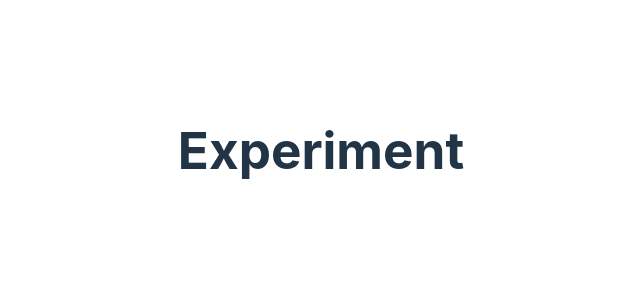
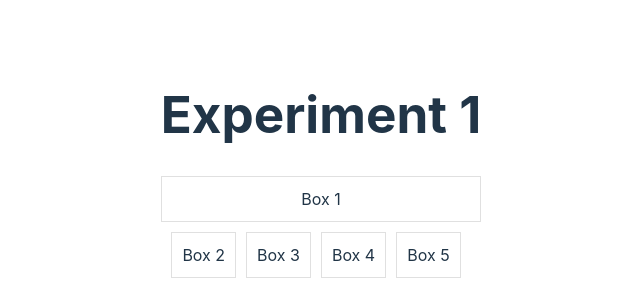
Before and after one commit to Bonett0/experiment-02, a Vue app in the folder frontend/experiment-02/: page /experiment in a window 1280 px wide. Shown: the part 250-550 px from the top of the page, without its empty margins (319-959 px from the left). Built offline with nearby package versions, Linux system fonts and the light colour scheme.

Commit message:
frontend: page ExperimentView.vue added the base html and css

```diff
--- a/frontend/experiment-02/src/views/ExperimentView.vue
+++ b/frontend/experiment-02/src/views/ExperimentView.vue
@@ -1,18 +1,62 @@
-
-
 <template>
   <div>
-    <h1>Experiment</h1>
+    <h1>Experiment {{ this.currentExperiment }}</h1>
 
+    <!-- Box above the clickable boxes -->
+    <div class="box">{{ boxWords[0] }}</div>
+
+    <!-- Four clickable boxes side by side -->
+    <div v-for="(word, index) in boxWords.slice(1)" :key="index" @click="boxClicked(index)" class="clickable-box">
+      {{ word }}
+    </div>
   </div>
 </template>
 
 <script>
 export default {
   // Add component logic here
+  data() {
+    return {
+      totalExperiments: 10,
+      currentExperiment: 1,
+      boxWords: ['Box 1', 'Box 2', 'Box 3', 'Box 4', 'Box 5'],
+    };
+  },
+  methods: {
+    boxClicked(index) {
+      // Handle box click event
+      console.log('Box clicked:', index);
+    },
+  },
 };
 </script>
 
 <style scoped>
 /* Add component styles here */
+h1 {
+  text-align: center;
+  margin-top: 20%;
+}
+
+.box {
+  margin-top: 20px;
+  background-color: transparent;
+  border: 1px solid #e0e0e0;
+  padding: 10px;
+}
+
+.clickable-box {
+  margin-top: 10px;
+  margin-right: 10px;
+  background-color: transparent;
+  border: 1px solid #e0e0e0;
+  padding: 10px;
+  cursor: pointer;
+  display: inline-block;
+  transition: transform 0.3s; /* Smooth transition for the transform property */
+}
+
+.clickable-box:hover {
+  transform: scale(1.1); /* Increase the size on hover */
+}
 </style>
```
